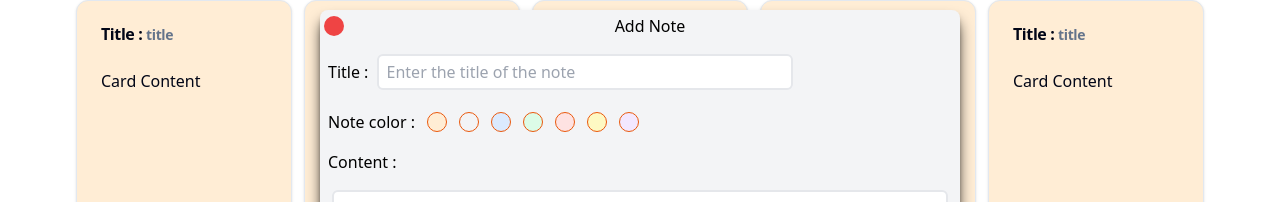
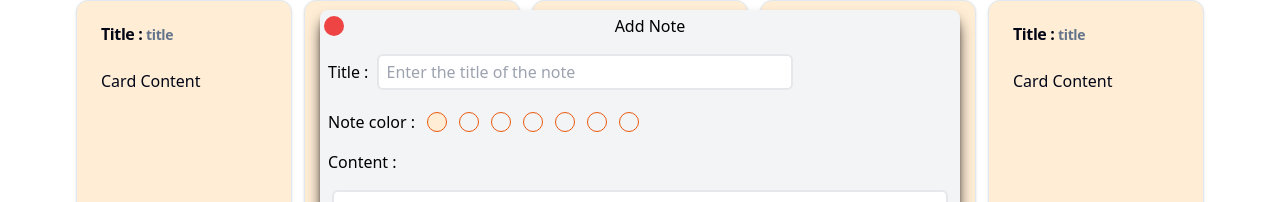
Before and after one commit to AlirezaHmami/web-note, a React (Vite) app: page / in a window 1280 px wide. Both pictures are taken after a click on the button 1172 px from the left and 760 px from the top of the page. Shown: the part 164-366 px from the top of the page. Built offline with nearby package versions, Linux system fonts and the light colour scheme.

Commit message:
colors badges and id inites

```diff
--- a/src/Components/ModalNote.tsx
+++ b/src/Components/ModalNote.tsx
@@ -8,12 +8,15 @@ function ModalNote({ onClose }: { onClose: () => void }) {
   const [title, setTitle] = useState<string>("");
   const [noteColor, setNoteColor] = useState<string>("gray");
   const [content, setContent] = useState<string>("");
-  const [alert , setAlert] = useState<boolean>(false)
+  const [alert, setAlert] = useState<boolean>(false);
   const dispatch = useDispatch();
+
+  const colors = ["orange", "gray", "blue", "green", "red", "yellow", "purple"];
 
   const handlSave = () => {
     if (title !== "" && content !== "") {
       const note: notesState = {
+        id: Date.now(),
         title,
         content,
         noteColor,
@@ -21,7 +24,7 @@ function ModalNote({ onClose }: { onClose: () => void }) {
       dispatch(addNote(note));
       onClose();
     } else {
-      setAlert(true)
+      setAlert(true);
     }
   };
   return (
@@ -50,34 +53,13 @@ function ModalNote({ onClose }: { onClose: () => void }) {
         <div className="flex items-center">
           <label className="mr-3">Note color :</label>
           <div className="flex space-x-3">
-            <div
-              className="bg-orange-100 hover:bg-orange-300 w-5 h-5 rounded-full border border-orange-600 cursor-pointer"
-              onClick={() => setNoteColor("orange")}
-            ></div>
-            <div
-              className="bg-gray-100 hover:bg-gray-300 w-5 h-5 rounded-full border border-orange-600 cursor-pointer"
-              onClick={() => setNoteColor("gray")}
-            ></div>
-            <div
-              className="bg-blue-100 hover:bg-blue-300 w-5 h-5 rounded-full border border-orange-600 cursor-pointer"
-              onClick={() => setNoteColor("blue")}
-            ></div>
-            <div
-              className="bg-green-100 hover:bg-green-300 w-5 h-5 rounded-full border border-orange-600 cursor-pointer"
-              onClick={() => setNoteColor("green")}
-            ></div>
-            <div
-              className="bg-red-100 hover:bg-red-300 w-5 h-5 rounded-full border border-orange-600 cursor-pointer"
-              onClick={() => setNoteColor("red")}
-            ></div>
-            <div
-              className="bg-yellow-100 hover:bg-yellow-300 w-5 h-5 rounded-full border border-orange-600 cursor-pointer"
-              onClick={() => setNoteColor("yellow")}
-            ></div>
-            <div
-              className="bg-purple-100 hover:bg-purple-300 w-5 h-5 rounded-full border border-orange-600 cursor-pointer"
-              onClick={() => setNoteColor("purple")}
-            ></div>
+            {colors.map((color, index) => (
+              <div
+                key={index}
+                className={`bg-${color}-100 hover:bg-${color}-300 w-5 h-5 rounded-full border border-orange-600 cursor-pointer`}
+                onClick={() => setNoteColor(color)}
+              ></div>
+            ))}
           </div>
         </div>
 
@@ -98,13 +80,20 @@ function ModalNote({ onClose }: { onClose: () => void }) {
         </Button>
       </div>
       <div id="footer" className="p-1"></div>
-      {alert && <div className="absolute bg-gray-100 shadow-lg shadow-gray-900 rounded-lg w-1/2 h-1/3 z-50 top-1/2 left-1/2 -translate-x-1/2 -translate-y-1/2">
-        <div className="w-full h-full flex flex-col items-center justify-evenly">
-          <TiWarning className="text-5xl text-amber-500"/>
-          <p>Inputs can't be empty</p>
-          <Button className="bg-green-500 hover:bg-green-700 w-1/4" onClick={()=>setAlert(false)}>OK</Button>
+      {alert && (
+        <div className="absolute bg-gray-100 shadow-lg shadow-gray-900 rounded-lg w-1/2 h-1/3 z-50 top-1/2 left-1/2 -translate-x-1/2 -translate-y-1/2">
+          <div className="w-full h-full flex flex-col items-center justify-evenly">
+            <TiWarning className="text-5xl text-amber-500" />
+            <p>Inputs can't be empty</p>
+            <Button
+              className="bg-green-500 hover:bg-green-700 w-1/4"
+              onClick={() => setAlert(false)}
+            >
+              OK
+            </Button>
+          </div>
         </div>
-      </div>}
+      )}
     </div>
   );
 }
--- a/src/Components/Tst.tsx
+++ b/src/Components/Tst.tsx
@@ -7,8 +7,6 @@ function Tst() {
   const count = useSelector((state: RootState) => state.counter.value)
   const dispatch = useDispatch()
   const notes = useSelector((state:RootState)=>state.notes.values)
-  useEffect(()=>{console.log(notes),[notes]
-  })
 
   return (
     <div>
@@ -21,6 +19,7 @@ function Tst() {
           Increment
         </button>
         {/* <span>{count}</span> */}
+        {notes.map((note , index)=><li key={index} >title: {note.title}| id: {note.id}</li>)}
 
         <button
           className="bg-blue-700 rounded-md mx-1 px-1"
--- a/src/features/counter/notesSlice.ts
+++ b/src/features/counter/notesSlice.ts
@@ -2,6 +2,7 @@ import {createSlice} from "@reduxjs/toolkit"
 import type { PayloadAction } from "@reduxjs/toolkit/react"
 
 export type notesState = {
+  id: number,
   title : string,
   noteColor : string,
   content : string,
```
